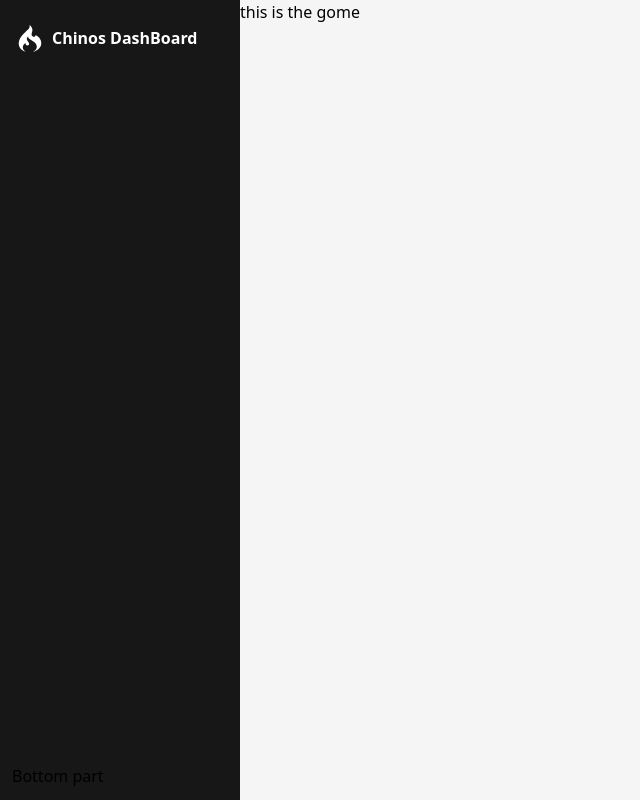
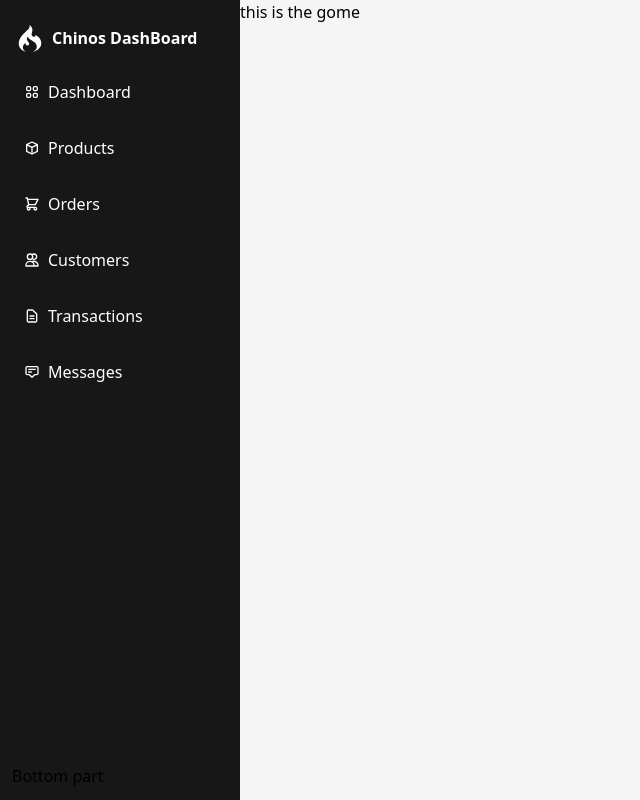
Before and after one commit to ch1n069/FlexDash, a React (Vite) app: page / in a window 1280 px wide. Shown: the whole page, without its empty margins (0-640 px from the left). Built offline with nearby package versions, Linux system fonts and the light colour scheme.

Commit message:
styling of the link element

```diff
--- a/src/components/NavLink.jsx
+++ b/src/components/NavLink.jsx
@@ -1,13 +1,15 @@
 import React from "react";
 import { Link } from "react-router-dom";
 
-const NavLink = (item) => {
+const NavLink = ({ item }) => {
+  const linkClass =
+    "flex items-center gap-2 font-light px-3 py-2 hover:bg-neutral-700 hover:no-underline active:bg-neutral-600 rounded-sm text-base";
   return (
-    <div>
-      <Link>
+    <div className="items-center py-2">
+      <Link to={item.path} className={linkClass}>
         {/* this will hold the logo */}
-        <span></span>
-        {item.label}
+        <span className="text-white">{item.icon}</span>
+        <span className="text-white">{item.label}</span>
       </Link>
     </div>
   );
```
